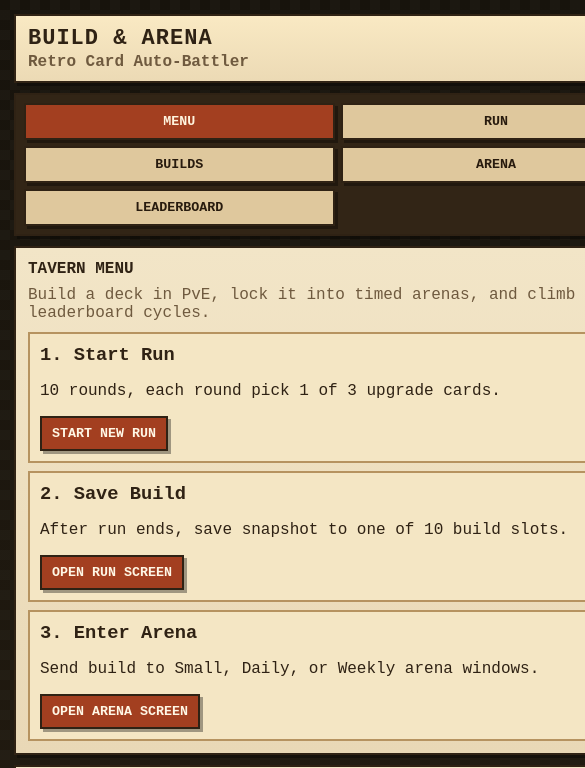
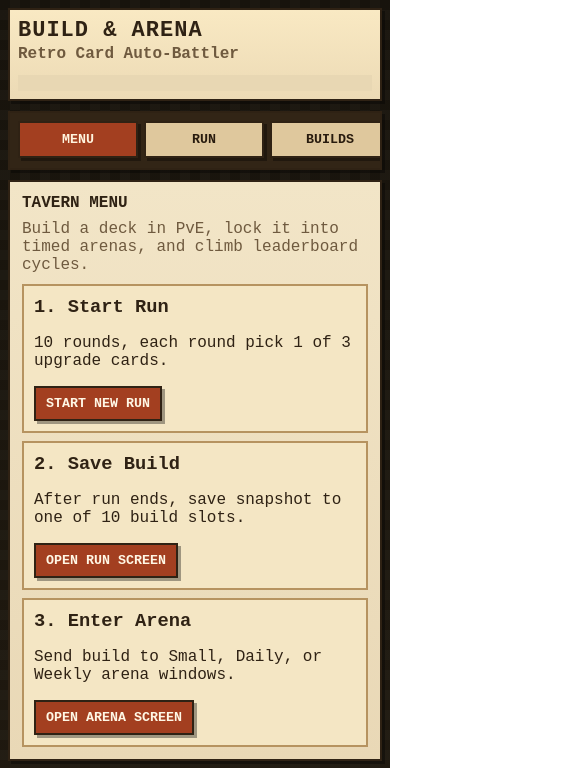
Before and after one commit to horizenDrop/Batch-Check-In, a website: page site/index.html in a window 390 px wide. Shown: the top 768 px of the page, 585 px wide, since content can reach past the window. Drawn offline with Linux system fonts and the light colour scheme; no server answers.

Commit message:
Fix mobile layout overflow and optimize phone UX

```diff
--- a/site/app.js
+++ b/site/app.js
@@ -34,6 +34,7 @@
 
 function init() {
   bindEvents();
+  window.addEventListener('resize', renderPlayerBar);
   hydrate();
 }
 
@@ -223,6 +224,16 @@
     return;
   }
 
+  const mobile = window.matchMedia('(max-width: 620px)').matches;
+  if (mobile) {
+    el.playerBar.textContent = [
+      `ID ${playerId}`,
+      `Coins ${state.player.currency_soft} | Cups ${state.player.cups}`,
+      `MMR ${state.player.mmr_small}/${state.player.mmr_daily}/${state.player.mmr_weekly}`
+    ].join('\n');
+    return;
+  }
+
   el.playerBar.textContent = [
     `ID ${playerId}`,
     `Coins ${state.player.currency_soft}`,
--- a/site/styles.css
+++ b/site/styles.css
@@ -26,6 +26,7 @@
     linear-gradient(180deg, var(--bg-0), var(--bg-1));
   background-size: 20px 20px, 20px 20px, auto;
   background-position: 0 0, 10px 10px, 0 0;
+  overflow-x: hidden;
 }
 
 .game-shell {
@@ -34,6 +35,7 @@
   padding: 14px;
   display: grid;
   gap: 10px;
+  max-width: 100%;
 }
 
 .hud,
@@ -60,6 +62,10 @@
   align-items: center;
 }
 
+.hud > * {
+  min-width: 0;
+}
+
 .brand h1 {
   margin: 0;
   font-size: clamp(22px, 4.5vw, 36px);
@@ -76,6 +82,8 @@
   background: var(--panel-2);
   padding: 8px;
   font-size: 12px;
+  max-width: 100%;
+  overflow-wrap: anywhere;
 }
 
 .tabs {
@@ -84,6 +92,7 @@
   display: grid;
   grid-template-columns: repeat(5, minmax(0, 1fr));
   gap: 6px;
+  max-width: 100%;
 }
 
 .tab {
@@ -103,6 +112,8 @@
 .view {
   display: none;
   gap: 10px;
+  max-width: 100%;
+  min-width: 0;
 }
 
 .view.active {
@@ -112,6 +123,9 @@
 .panel {
   background: linear-gradient(180deg, var(--panel), #e9d8b6);
   padding: 12px;
+  max-width: 100%;
+  min-width: 0;
+  overflow-x: hidden;
 }
 
 .panel h2 {
@@ -126,6 +140,7 @@
   justify-content: space-between;
   gap: 8px;
   align-items: center;
+  min-width: 0;
 }
 
 .lead {
@@ -162,6 +177,7 @@
   flex-wrap: wrap;
   align-items: center;
   gap: 8px;
+  min-width: 0;
 }
 
 button {
@@ -190,6 +206,7 @@
   padding: 8px;
   font-family: inherit;
   font-weight: 700;
+  max-width: 100%;
 }
 
 .run-summary {
@@ -197,6 +214,7 @@
   grid-template-columns: repeat(5, minmax(0, 1fr));
   gap: 8px;
   margin-top: 10px;
+  min-width: 0;
 }
 
 .stat-card {
@@ -221,6 +239,7 @@
   display: grid;
   grid-template-columns: repeat(3, minmax(0, 1fr));
   gap: 8px;
+  min-width: 0;
 }
 
 .game-card {
@@ -247,12 +266,14 @@
 .game-card h3 {
   margin: 0;
   font-size: 18px;
+  overflow-wrap: anywhere;
 }
 
 .game-card p {
   margin: 0;
   color: var(--muted);
   font-weight: 700;
+  overflow-wrap: anywhere;
 }
 
 .type-trait {
@@ -278,6 +299,8 @@
 
 .mono {
   font-family: "Courier New", Courier, monospace;
+  overflow-wrap: anywhere;
+  word-break: break-word;
 }
 
 .leaderboard {
@@ -310,6 +333,8 @@
   color: #f4d39f;
   padding: 10px;
   border: 2px solid #6d5332;
+  white-space: pre-wrap;
+  word-break: break-word;
 }
 
 @media (max-width: 900px) {
@@ -324,8 +349,22 @@
 }
 
 @media (max-width: 620px) {
+  .game-shell {
+    padding: 8px;
+  }
+
   .tabs {
-    grid-template-columns: 1fr 1fr;
+    display: flex;
+    overflow-x: auto;
+    -webkit-overflow-scrolling: touch;
+    scrollbar-width: thin;
+    gap: 6px;
+    padding-bottom: 10px;
+  }
+
+  .tab {
+    flex: 0 0 auto;
+    min-width: 120px;
   }
 
   .menu-grid,
@@ -334,6 +373,15 @@
     grid-template-columns: 1fr;
   }
 
+  .hud {
+    padding: 8px;
+  }
+
+  .player-bar {
+    width: 100%;
+    font-size: 11px;
+  }
+
   .leader-row {
     grid-template-columns: 62px 1fr 80px;
   }
```
